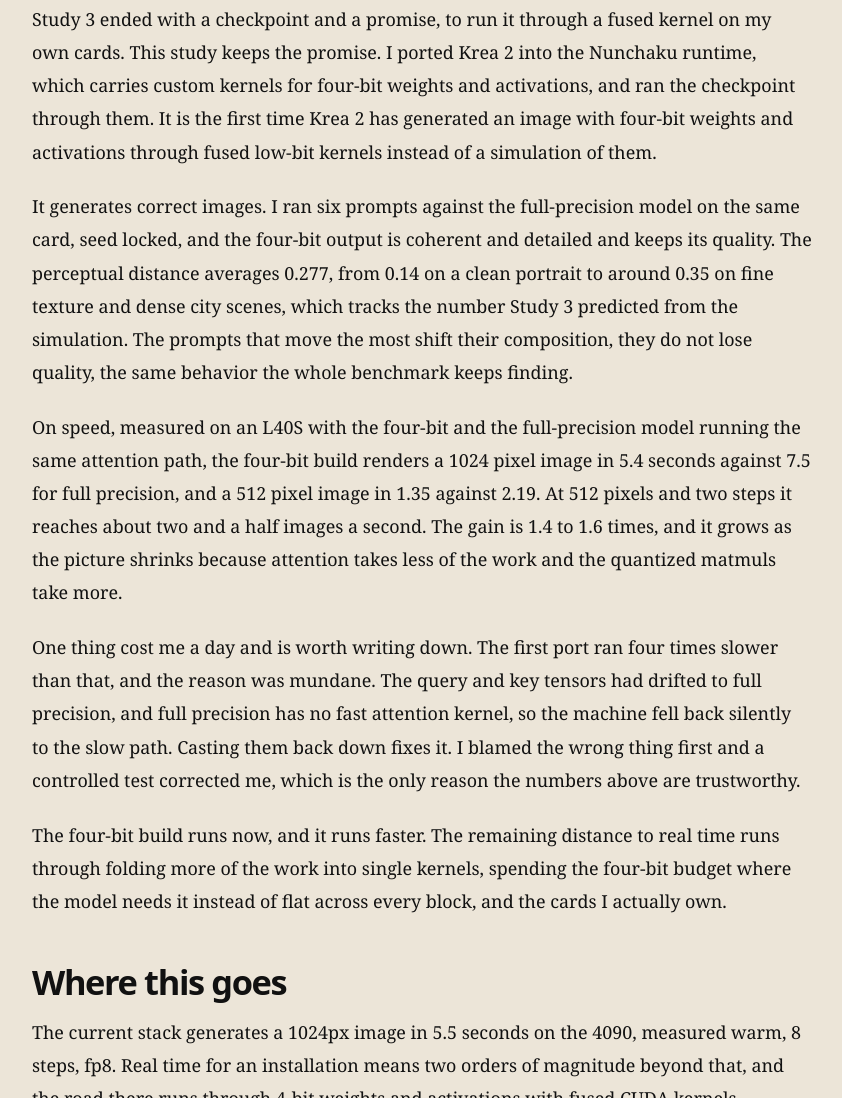
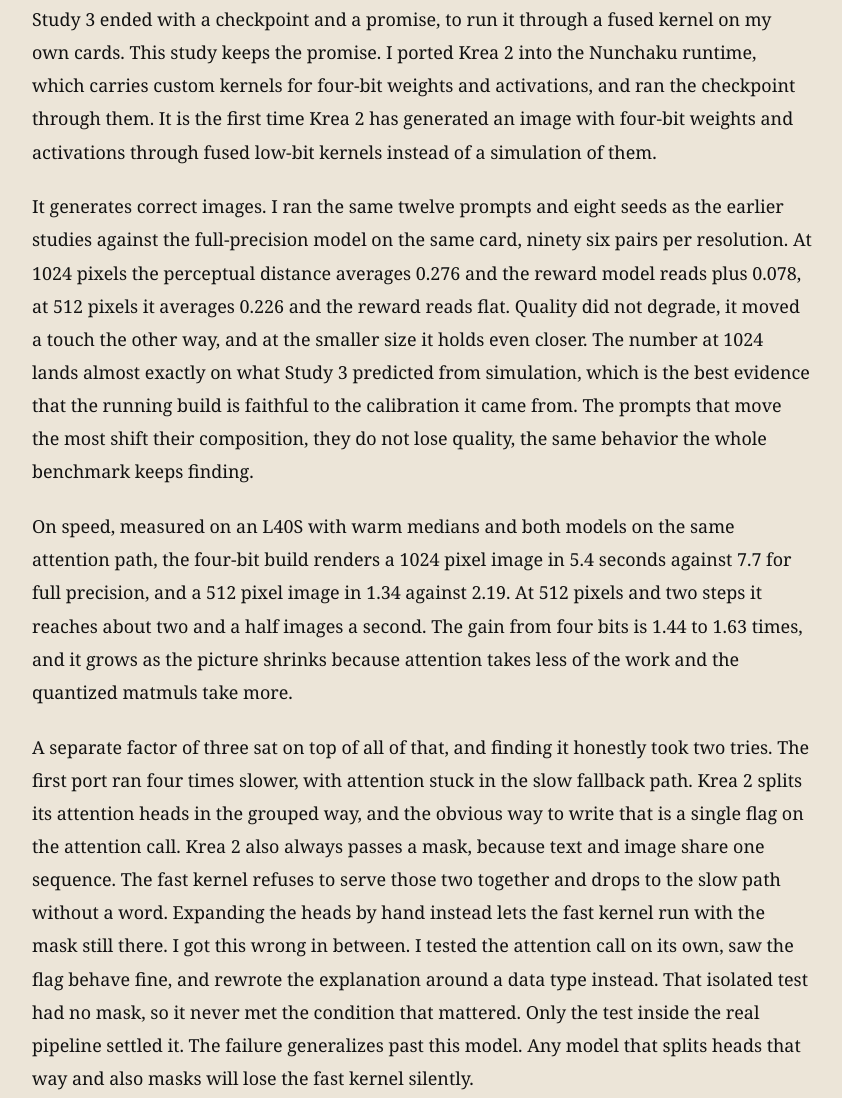
Before and after one commit to sztlink/felipesztutman.com, an Astro site: page /lab in a window 1280 px wide. Shown: the part 4729-5827 px from the top of the page, without its empty margins (0-842 px from the left). Built offline with nearby package versions, Linux system fonts and the light colour scheme; Astro itself is replaced by a stand-in of ours.

Commit message:
lab: Study 4 verified multi-seed numbers and the corrected attention cause

```diff
--- a/src/pages/lab.md
+++ b/src/pages/lab.md
@@ -67,11 +67,11 @@ The measured checkpoint is the artifact. The next step is running it through a f
 
 Study 3 ended with a checkpoint and a promise, to run it through a fused kernel on my own cards. This study keeps the promise. I ported Krea 2 into the Nunchaku runtime, which carries custom kernels for four-bit weights and activations, and ran the checkpoint through them. It is the first time Krea 2 has generated an image with four-bit weights and activations through fused low-bit kernels instead of a simulation of them.
 
-It generates correct images. I ran six prompts against the full-precision model on the same card, seed locked, and the four-bit output is coherent and detailed and keeps its quality. The perceptual distance averages 0.277, from 0.14 on a clean portrait to around 0.35 on fine texture and dense city scenes, which tracks the number Study 3 predicted from the simulation. The prompts that move the most shift their composition, they do not lose quality, the same behavior the whole benchmark keeps finding.
+It generates correct images. I ran the same twelve prompts and eight seeds as the earlier studies against the full-precision model on the same card, ninety six pairs per resolution. At 1024 pixels the perceptual distance averages 0.276 and the reward model reads plus 0.078, at 512 pixels it averages 0.226 and the reward reads flat. Quality did not degrade, it moved a touch the other way, and at the smaller size it holds even closer. The number at 1024 lands almost exactly on what Study 3 predicted from simulation, which is the best evidence that the running build is faithful to the calibration it came from. The prompts that move the most shift their composition, they do not lose quality, the same behavior the whole benchmark keeps finding.
 
-On speed, measured on an L40S with the four-bit and the full-precision model running the same attention path, the four-bit build renders a 1024 pixel image in 5.4 seconds against 7.5 for full precision, and a 512 pixel image in 1.35 against 2.19. At 512 pixels and two steps it reaches about two and a half images a second. The gain is 1.4 to 1.6 times, and it grows as the picture shrinks because attention takes less of the work and the quantized matmuls take more.
+On speed, measured on an L40S with warm medians and both models on the same attention path, the four-bit build renders a 1024 pixel image in 5.4 seconds against 7.7 for full precision, and a 512 pixel image in 1.34 against 2.19. At 512 pixels and two steps it reaches about two and a half images a second. The gain from four bits is 1.44 to 1.63 times, and it grows as the picture shrinks because attention takes less of the work and the quantized matmuls take more.
 
-One thing cost me a day and is worth writing down. The first port ran four times slower than that, and the reason was mundane. The query and key tensors had drifted to full precision, and full precision has no fast attention kernel, so the machine fell back silently to the slow path. Casting them back down fixes it. I blamed the wrong thing first and a controlled test corrected me, which is the only reason the numbers above are trustworthy.
+A separate factor of three sat on top of all of that, and finding it honestly took two tries. The first port ran four times slower, with attention stuck in the slow fallback path. Krea 2 splits its attention heads in the grouped way, and the obvious way to write that is a single flag on the attention call. Krea 2 also always passes a mask, because text and image share one sequence. The fast kernel refuses to serve those two together and drops to the slow path without a word. Expanding the heads by hand instead lets the fast kernel run with the mask still there. I got this wrong in between. I tested the attention call on its own, saw the flag behave fine, and rewrote the explanation around a data type instead. That isolated test had no mask, so it never met the condition that mattered. Only the test inside the real pipeline settled it. The failure generalizes past this model. Any model that splits heads that way and also masks will lose the fast kernel silently.
 
 The four-bit build runs now, and it runs faster. The remaining distance to real time runs through folding more of the work into single kernels, spending the four-bit budget where the model needs it instead of flat across every block, and the cards I actually own.
 
```
